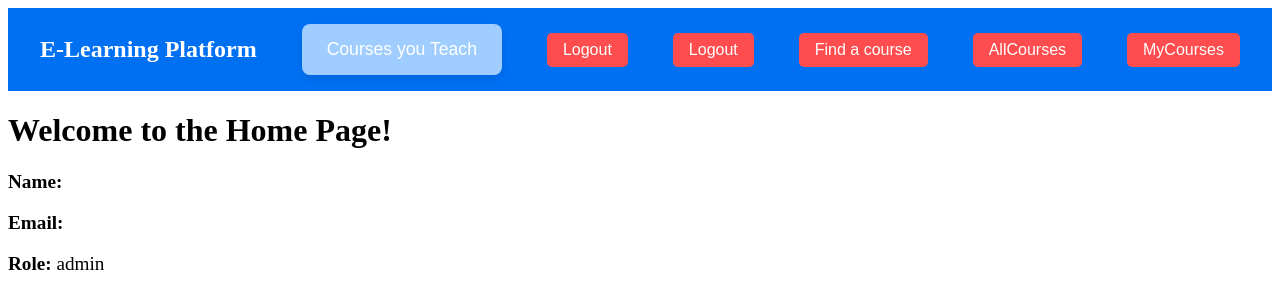
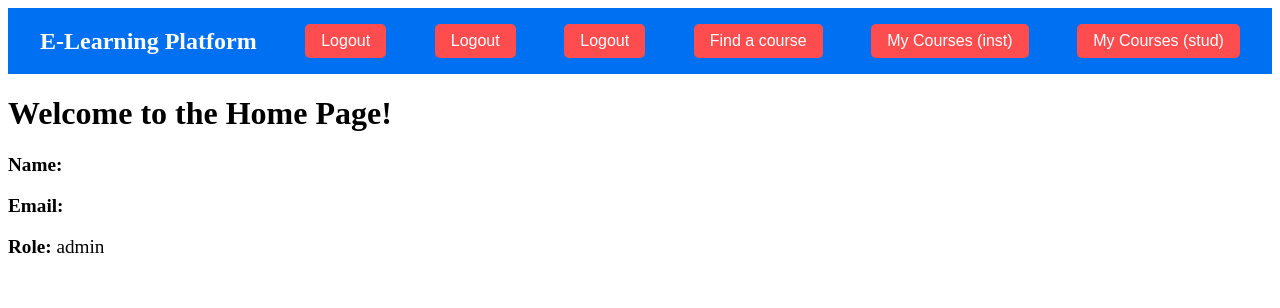
Before and after one commit to Fatma-Fouad/E-Learning-Platform, a Next.js app in the folder frontend/: page /home in a window 1280 px wide. Shown: the top 308 px of the page. Built offline with nearby package versions, Linux system fonts and the light colour scheme; sample sign-in values are in the browser's storage.

Commit message:
malak pull please

```diff
--- a/frontend/pages/courses/index.tsx
+++ b/frontend/pages/courses/MyCourses_in.tsx
@@ -131,7 +131,7 @@ const AllCoursesPage = () => {
 
   return (
     <div>
-      <h1>All Courses</h1>
+      <h1>All Courses for: ${instructorId}</h1>
 
       <div>
         <h2>Search by Instructor ID</h2>
--- a/frontend/pages/home.tsx
+++ b/frontend/pages/home.tsx
@@ -46,8 +46,8 @@ const Home = () => {
       {/* Navbar */}
       <nav style={styles.navbar}>
         <h2 style={styles.logo}>E-Learning Platform</h2>
-        <button style={styles.button} onClick={() => router.push(`/courses`)}>
-            Courses you Teach
+        <button onClick={handleLogout} style={styles.logoutButton}>
+          Logout
         </button>
         <button onClick={handleLogout} style={styles.logoutButton}>
           Logout
@@ -58,12 +58,12 @@ const Home = () => {
         <button onClick={Find_Course} style={styles.logoutButton}>
           Find a course
         </button>
-        <button onClick={Courses} style={styles.logoutButton}>
-          AllCourses
+        <button style={styles.logoutButton} onClick={() => router.push(`/courses/MyCourses_in`)}>
+          My Courses (inst)
         </button>
 
-        <button onClick={StudentCourses} style={styles.logoutButton}>
-          MyCourses
+        <button style={styles.logoutButton} onClick={() => router.push(`/courses/MyCourses_st`)}>
+          My Courses (stud)
         </button>
       </nav>
 
```
Also changed, not shown: 1 other file (tests, documents, lock files or other folders).
